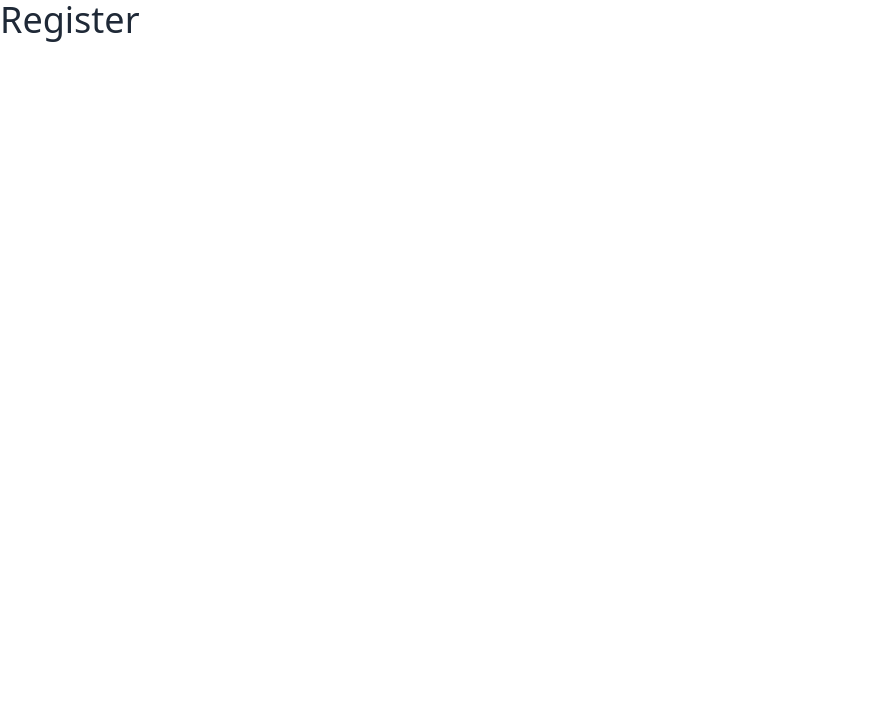
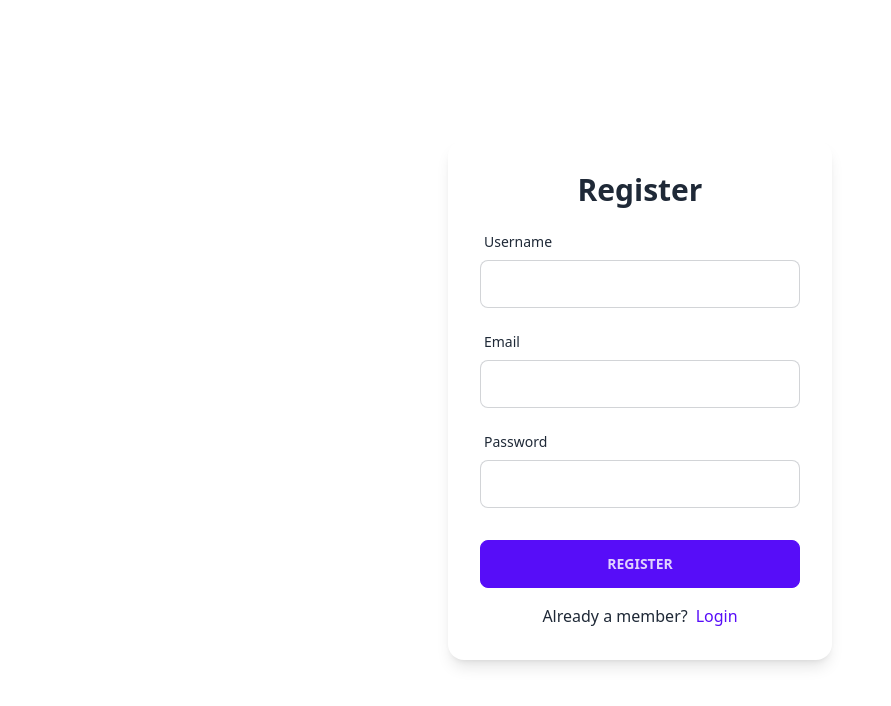
Before and after one commit to nguyenchien/comfy-store, a React (Vite) app: page /register in a window 1280 px wide. Shown: the top 706 px of the page, without its empty margins (0-891 px from the left). Built offline with nearby package versions, Linux system fonts and the light colour scheme.

Commit message:
Register Page

```diff
--- a/src/pages/Error.jsx
+++ b/src/pages/Error.jsx
@@ -2,8 +2,8 @@
 
 const Error = () => {
   const error = useRouteError();
-  console.log(error);
-  if (error.status === 404)
+
+  if (error.status === 404) {
     return (
       <main className='grid min-h-[100vh] place-items-center px-8 '>
         <div className='text-center'>
@@ -22,6 +22,7 @@
         </div>
       </main>
     );
+  }
 
   return (
     <main className='grid min-h-[100vh] place-items-center px-8 '>
--- a/src/pages/Register.jsx
+++ b/src/pages/Register.jsx
@@ -1,4 +1,32 @@
+import { FormInput, SubmitBtn } from '../components';
+import { Form, Link } from 'react-router-dom';
+
 const Register = () => {
-  return <h1 className='text-4xl'>Register</h1>;
+  return (
+    <section className='h-screen grid place-items-center'>
+      <Form
+        method='POST'
+        className='card w-96 p-8 bg-base-100 shadow-lg flex flex-col gap-y-4'
+      >
+        <h4 className='text-center text-3xl font-bold'>Register</h4>
+        <FormInput type='text' label='username' name='username' />
+        <FormInput type='email' label='email' name='email' />
+        <FormInput type='password' label='password' name='password' />
+        <div className='mt-4'>
+          <SubmitBtn text='register' />
+        </div>
+
+        <p className='text-center'>
+          Already a member?
+          <Link
+            to='/login'
+            className='ml-2 link link-hover link-primary capitalize'
+          >
+            login
+          </Link>
+        </p>
+      </Form>
+    </section>
+  );
 };
 export default Register;
```
Also changed, not shown: src/components/SubmitBtn.jsx (+12 -8 lines).
